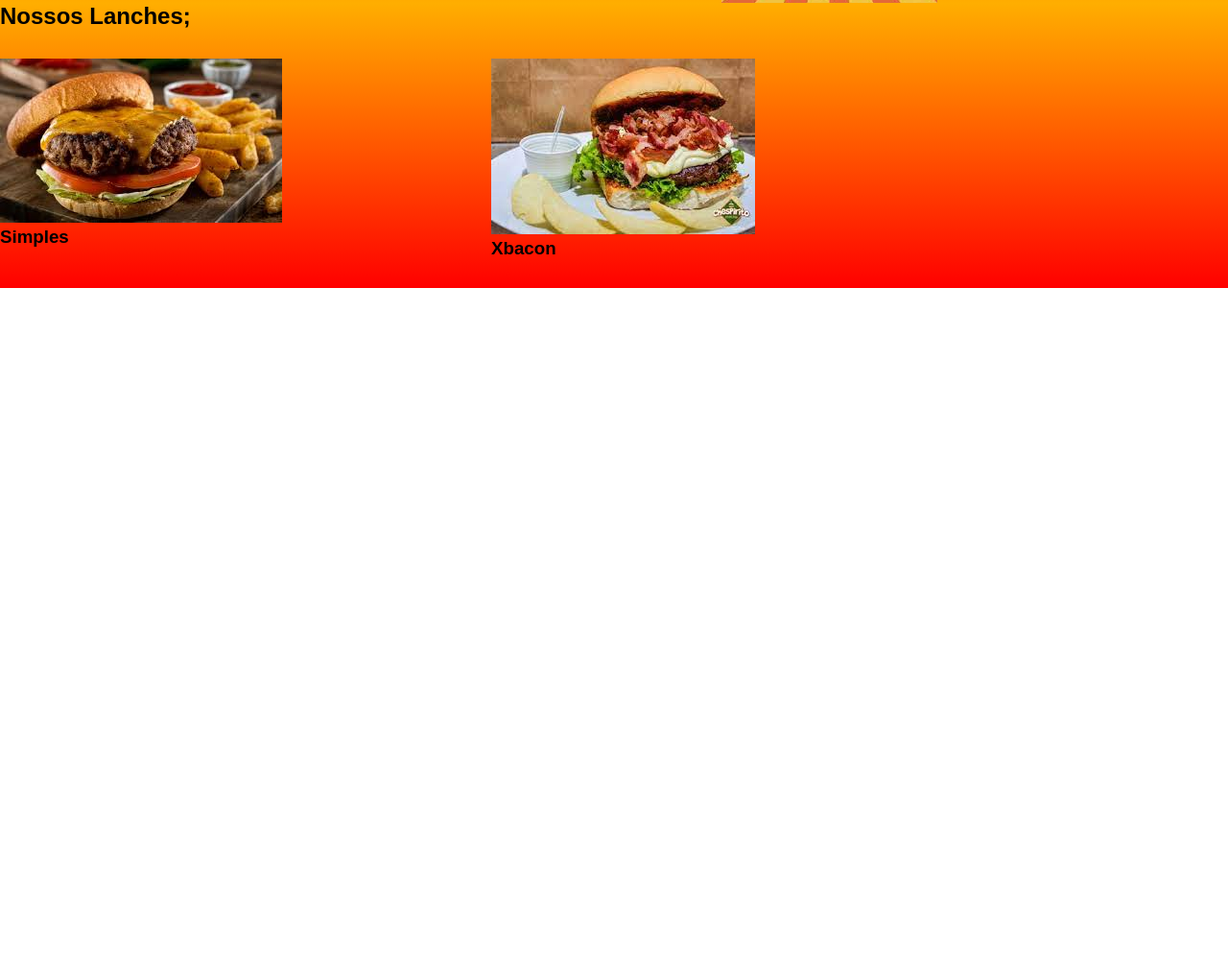
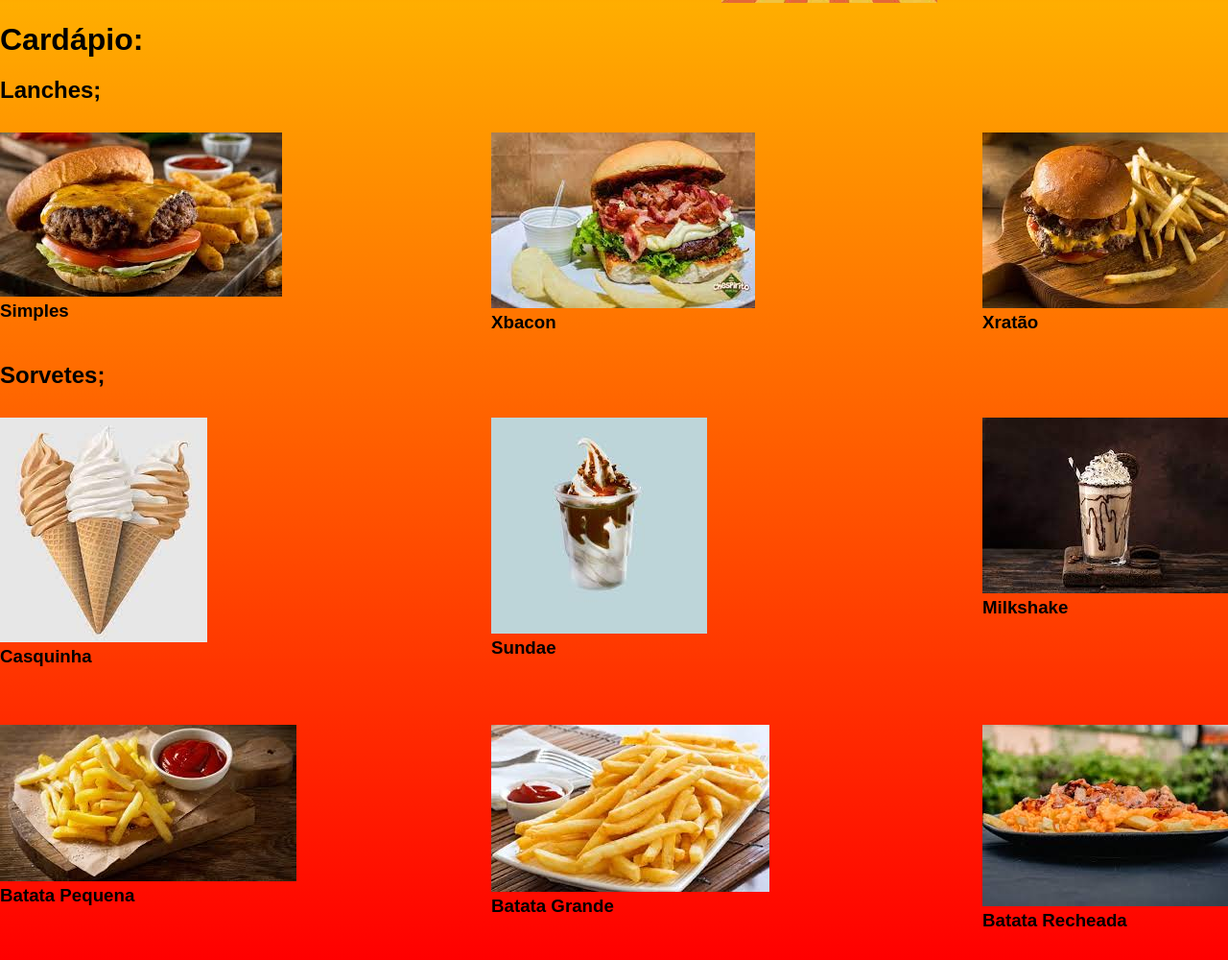
Before and after one commit to AlcantaraRafa/Site-Empreendedorismo, a plain HTML site: page index.html in a window 1280 px wide. Shown: the part 782-1782 px from the top of the page at 96% size. Before the commit the page ends 1082 px from the top, so only its background shows below. Drawn offline with Linux system fonts and the light colour scheme.

Commit message:
Add files via upload

```diff
--- a/index.html
+++ b/index.html
@@ -28,7 +28,8 @@
 </section>
 
 <section class="cardapio">
-    <h2 class="lanches">Nossos Lanches;</h2>
+    <h1 class="cardapio-titulo">Cardápio:</h1>
+    <h2 class="lanches">Lanches;</h2>
 
 <div class="cardapio-todos">
 
@@ -42,20 +43,59 @@
         <h3>Xbacon </h3>
     </div>
 
+    <span></span>
+    <div class="estudante-div">
+        <img class="lanche-imagem"src="Xratão.jpeg" alt="Xratão">
+        <h3>Xratão </h3>
+    </div>
+
+</div>
+
+<h2 class="lanches">Sorvetes;</h2>
+<div class="cardapio-todos">
+
+    <div class="estudante-div">
+        <img class="lanche-imagem"src="casquinha.jpeg" alt="casquinha">
+        <h3>Casquinha </h3>
+    </div>
+    <span></span>
+    <div class="estudante-div">
+        <img class="lanche-imagem"src="sundae.jpeg" alt="sundae">
+        <h3>Sundae </h3>
+    </div>
+    <span></span>
+    <div class="estudante-div">
+        <img class="lanche-imagem"src="milkshake.jpeg" alt="milkshake">
+        <h3>Milkshake</h3>
+    </div>
+
+</div>
+
+<div class="cardapio-todos">
+
+    <div class="estudante-div">
+        <img class="lanche-imagem"src="pequena.jpeg" alt="pequena">
+        <h3>Batata Pequena</h3>
+    </div>
+    <span></span>
+    <div class="estudante-div">
+        <img class="lanche-imagem"src="grande.jpeg" alt="grande">
+        <h3>Batata Grande</h3>
+    </div>
+    <span></span>
+    <div class="estudante-div">
+        <img class="lanche-imagem"src="recheada.jpeg" alt="recheada">
+        <h3>Batata Recheada</h3>
+    </div>
+</div>
 
 
 
 
 
 
+</section>
 
-
-
-
-</div>
-
-
-</section>
 
 </body>
 </html>
```
